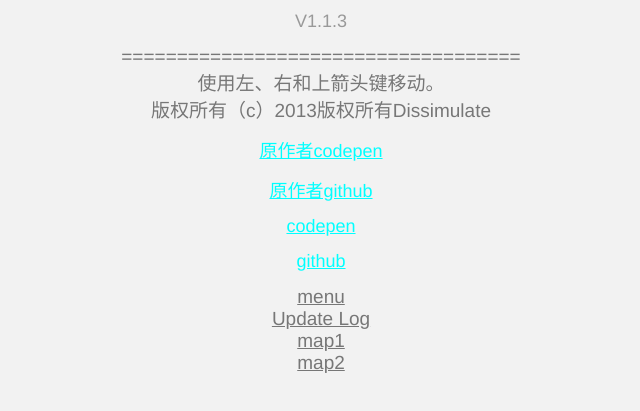
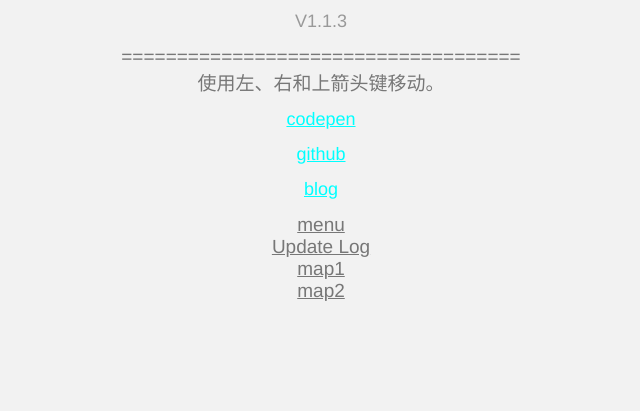
Before and after one commit to ChenCaden/Clarity, a plain HTML site: page index.html in a window 1280 px wide. Shown: the part 51-462 px from the top of the page, without its empty margins (319-959 px from the left). Drawn offline with Linux system fonts and the light colour scheme.

Commit message:
commit message

```diff
--- a/index.html
+++ b/index.html
@@ -26,13 +26,9 @@
         使用左、右和上箭头键移动。
     </p>
 
-    <p>
-        版权所有（c）2013版权所有Dissimulate
-    </p>
-    <a href='http://codepen.io/dissimulate' class="by">原作者codepen</a>
-    <a href='https://github.com/dissimulate' class="by">原作者github</a>
     <a href='https://codepen.io/chencaden' class="by">codepen</a>
     <a href='https://github.com/chencaden' class="by">github</a>
+    <a href='https://ChenCaden.github.io' class="by">blog</a>
     <a href='index.html'>menu</a>
     <a href='update log.html'>Update Log</a>
     <a href='map1.html'>map1</a>
```
